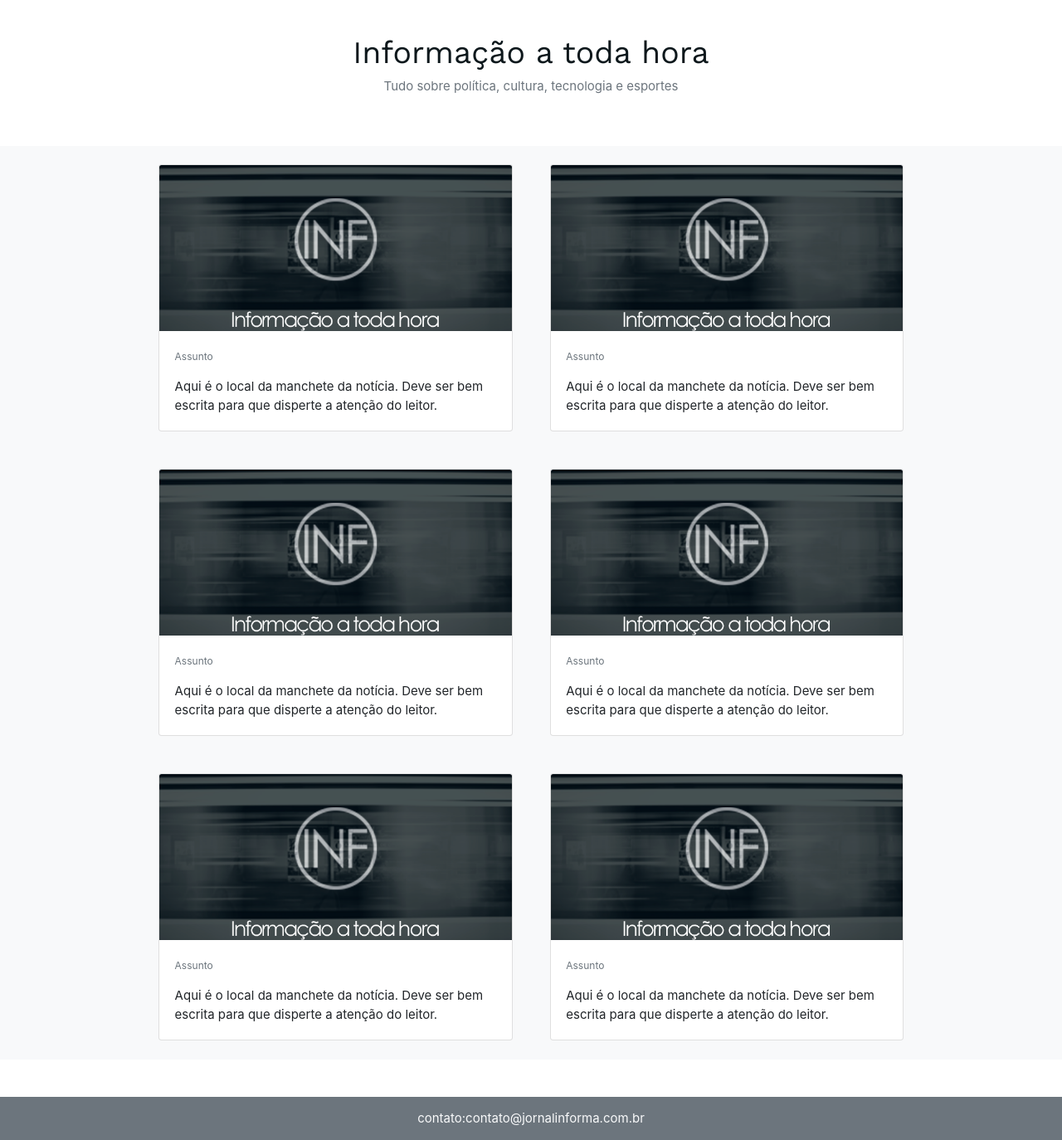
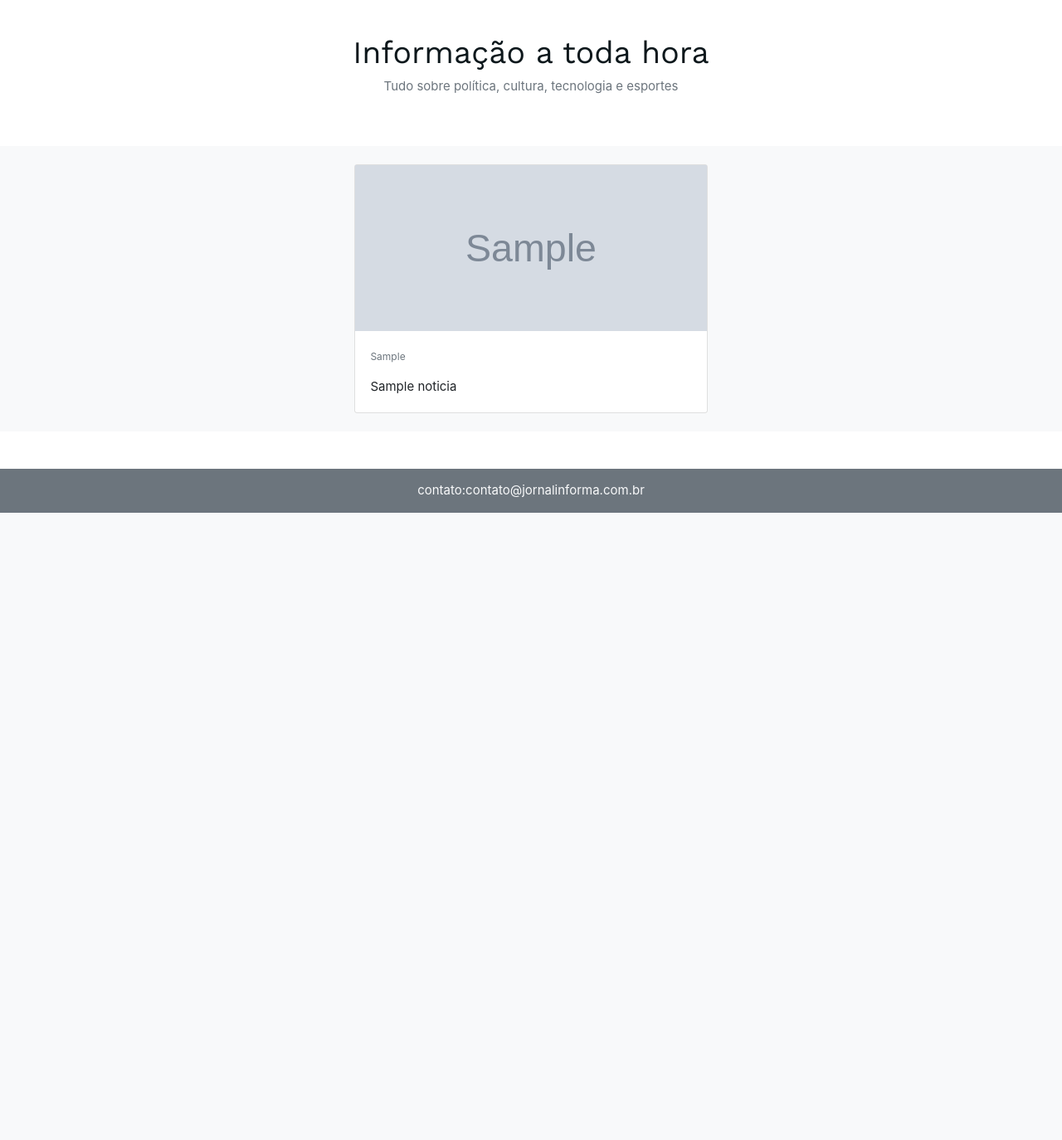
Before and after one commit to gabriellambert/informa, a Django app: page / in a window 1280 px wide. Shown: the part 459-1833 px from the top of the page at 83% size. After the commit the page ends 1077 px from the top, so only its background shows below. Run offline with Django 3.2, Linux system fonts and the light colour scheme; tables that the repository leaves empty hold one stand-in row (values such as "Sample post"); grey boxes marked "Sample" are stand-in pictures; some libraries are stand-ins or nearby versions.

Commit message:
Exibe as notícias dinamicamente

```diff
--- a/noticias/templates/index.html
+++ b/noticias/templates/index.html
@@ -21,65 +21,30 @@
         <p class="text-center text-secondary pb-5">Tudo sobre política, cultura, tecnologia e esportes</p>
     </section>
 
+    {% if noticias %}
     <section class="container-fluid bg-light" id="noticias">
         <div class="row justify-content-center">
 
-            <a href="#" class="card card-noticia card-largura p-0 m-4 col-12 col-md-4 col-xl-4">
-                <img src="{% static 'img/imagem_padrao.png' %}" class="card-img-top imagem-card" alt="...">
-                <div class="card-body">
-                    <footer class="card-text"><small class="text-muted">Assunto</small></footer>
-                    <p class="card-text pt-3">Aqui é o local da manchete da notícia. Deve ser bem escrita para que
-                        disperte a atenção do leitor.</p>
-                </div>
-            </a>
-
-            <a href="#" class="card card-noticia card-largura p-0 m-4 col-12 col-md-4 col-xl-4">
-                <img src="{% static 'img/imagem_padrao.png' %}" class="card-img-top imagem-card" alt="...">
-                <div class="card-body">
-                    <footer class="card-text"><small class="text-muted">Assunto</small></footer>
-                    <p class="card-text pt-3">Aqui é o local da manchete da notícia. Deve ser bem escrita para que
-                        disperte a atenção do leitor.</p>
-                </div>
-            </a>
-
-           <a href="#" class="card card-noticia card-largura p-0 m-4 col-12 col-md-4 col-xl-4">
-                <img src="{% static 'img/imagem_padrao.png' %}" class="card-img-top imagem-card" alt="...">
-                <div class="card-body">
-                    <footer class="card-text"><small class="text-muted">Assunto</small></footer>
-                    <p class="card-text pt-3">Aqui é o local da manchete da notícia. Deve ser bem escrita para que
-                        disperte a atenção do leitor.</p>
-                </div>
-           </a>
-
-            <a href="#" class="card card-noticia card-largura p-0 m-4 col-12 col-md-4 col-xl-4">
-                <img src="{% static 'img/imagem_padrao.png' %}" class="card-img-top imagem-card" alt="...">
-                <div class="card-body">
-                    <footer class="card-text"><small class="text-muted">Assunto</small></footer>
-                    <p class="card-text pt-3">Aqui é o local da manchete da notícia. Deve ser bem escrita para que
-                        disperte a atenção do leitor.</p>
-                </div>
-            </a>
-
-            <a href="#" class="card card-noticia card-largura p-0 m-4 col-12 col-md-4 col-xl-4">
-                <img src="{% static 'img/imagem_padrao.png' %}" class="card-img-top imagem-card" alt="...">
-                <div class="card-body">
-                    <footer class="card-text"><small class="text-muted">Assunto</small></footer>
-                    <p class="card-text pt-3">Aqui é o local da manchete da notícia. Deve ser bem escrita para que
-                        disperte a atenção do leitor.</p>
-                </div>
-            </a>
-
-            <a href="#" class="card card-noticia card-largura p-0 m-4 col-12 col-md-4 col-xl-4">
-                <img src="{% static 'img/imagem_padrao.png' %}" class="card-img-top imagem-card" alt="...">
-                <div class="card-body">
-                    <footer class="card-text"><small class="text-muted">Assunto</small></footer>
-                    <p class="card-text pt-3">Aqui é o local da manchete da notícia. Deve ser bem escrita para que
-                        disperte a atenção do leitor.</p>
-                </div>
-            </a>
-
+            {% for noticia in noticias %}
+                <a href="#" class="card card-noticia card-largura p-0 m-4 col-12 col-md-4 col-xl-4">
+                    {% if noticia.imagem == '' %}
+                        <img src="{% static 'img/imagem_padrao.png' %}" class="card-img-top imagem-card" alt="...">
+                    {% else %}
+                        <img src="{{ noticia.imagem.url }}" class="car-img top imagem-card" alt="...">
+                    {% endif %}
+                    <div class="card-body">
+                    <footer class="card-text"><small class="text-muted">{{noticia.categoria}}</small></footer>
+                    <p class="card-text pt-3">{{ noticia.titulo }}</p>
+                    </div>
+                </a>
+            {% endfor %}
         </div>
     </section>
+    {% else %}
+        <div class="container-fluid">
+            <p>Não há notícias cadastradas</p>
+        </div>
+    {% endif %}
 </main>
 
 {% endblock %}
--- a/noticias/views.py
+++ b/noticias/views.py
@@ -1,7 +1,12 @@
 from django.shortcuts import render
+from .models import Noticia
 
 def index(request):
-    return render(request, 'index.html')
+    noticias = Noticia.objects.order_by('-data_publicacao').filter(publicada=True)
+    dados = {
+        'noticias': noticias,
+    }
+    return render(request, 'index.html', dados)
 
 def noticia(request):
     return render(request, 'noticia.html')
```
